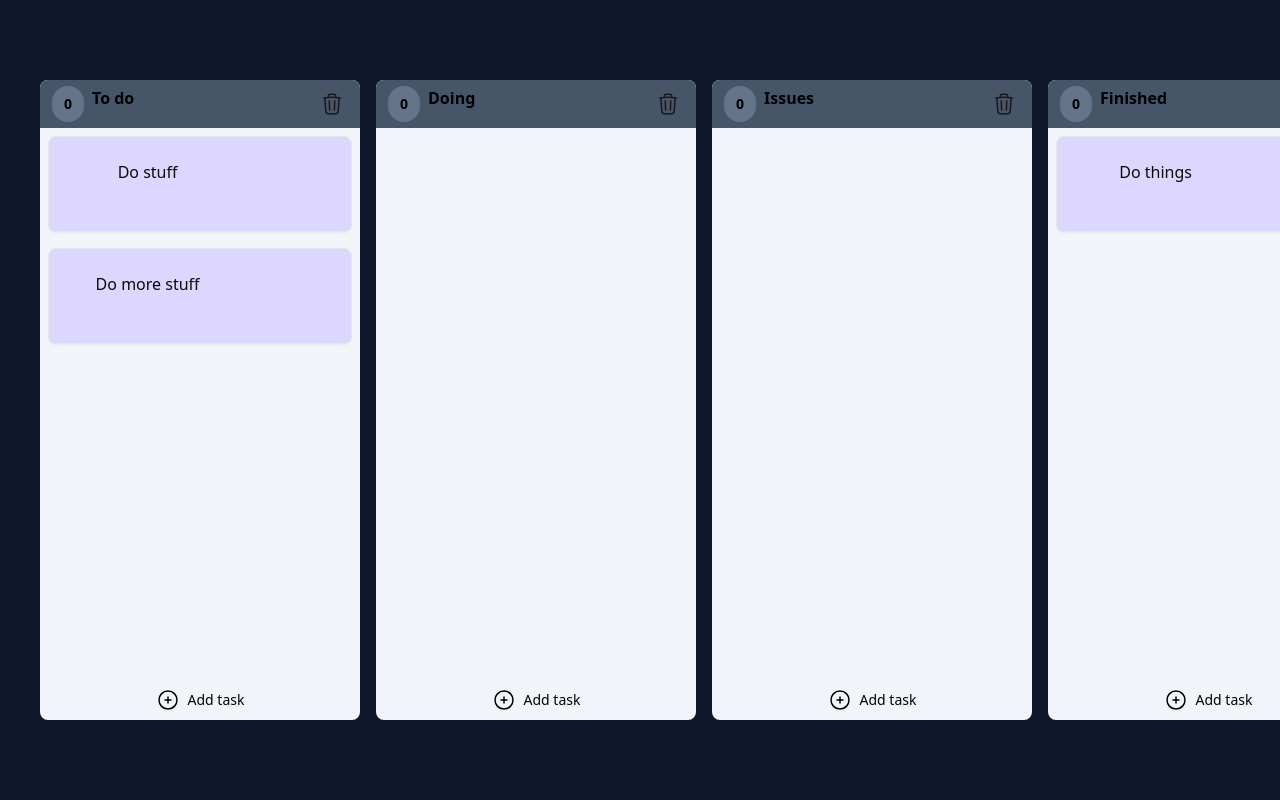
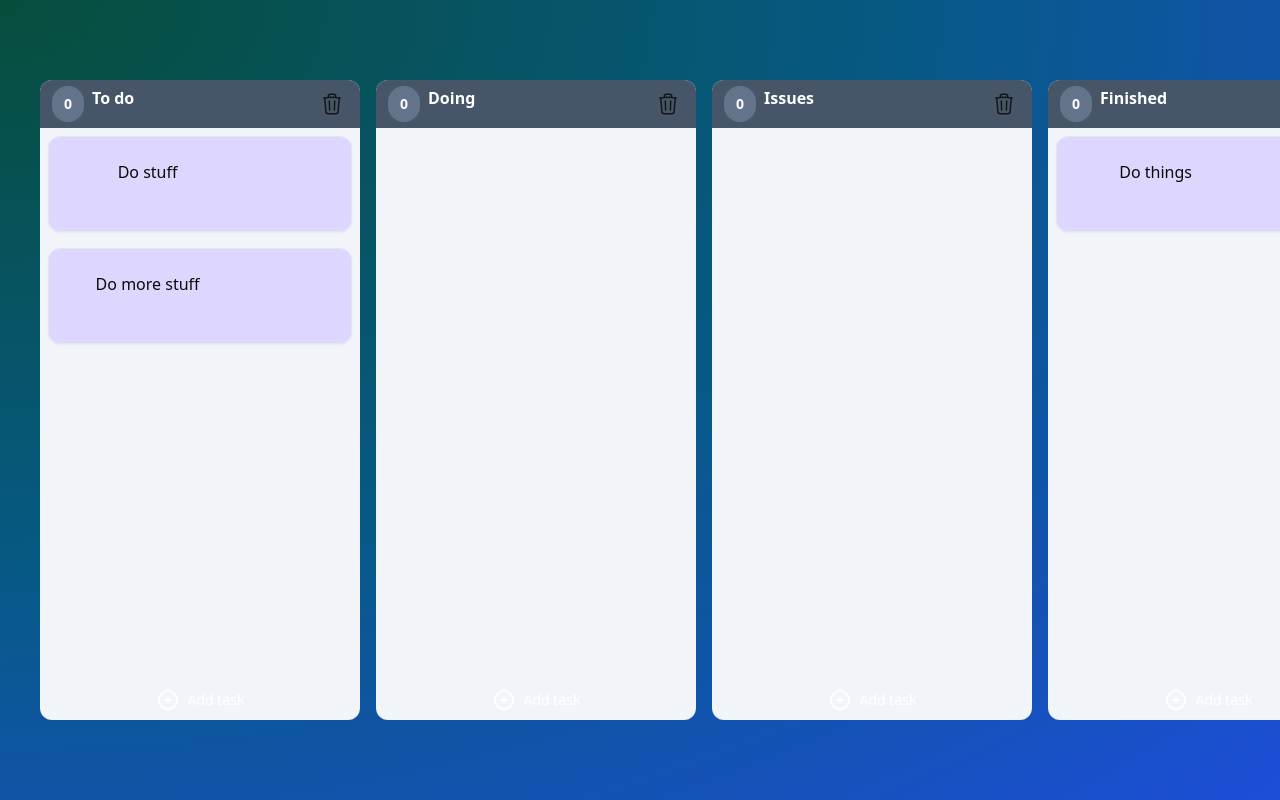
Before and after one commit to nixowl/kanban-board, a React (Vite) app: page / in a window 1280 px wide. Built offline with nearby package versions, Linux system fonts and the light colour scheme; the HTML template or start-up script is replaced by a standard one.

Commit message:
add styling to background and scrollbar

```diff
--- a/src/globals.css
+++ b/src/globals.css
@@ -5,7 +5,7 @@
 html,
 body,
 #root {
-  @apply bg-slate-900 h-full box-border
+  @apply bg-[radial-gradient(ellipse_at_top_left,_var(--tw-gradient-stops))] from-emerald-900 via-sky-800 to-blue-700 h-full box-border text-white
 }
 
 /* width */
@@ -21,21 +21,18 @@ body,
 }/* width */
 ::-webkit-scrollbar {
   width: 10px;
+  height: 13px;
 }
 
 /* Track */
 ::-webkit-scrollbar-track {
-  @apply bg-violet-200
+  @apply bg-transparent
 }
 
-/* Handle */
-::-webkit-scrollbar-thumb {
-  background: #888;
-}
 
 /* Handle on hover */
 ::-webkit-scrollbar-thumb:hover {
-  background: #555;
+  @apply bg-primary/90
 }
 
 /* Handle */
@@ -43,55 +40,66 @@ body,
   @apply bg-primary rounded-xl
 }
 
-/* Handle on hover */
-::-webkit-scrollbar-thumb:hover {
-  background: #555;
-}
-
 
 @layer base {
   :root {
     --background: 0 0% 100%;
-    --foreground: 20 14.3% 4.1%;
+    --foreground: 0 0% 3.9%;
+
     --card: 0 0% 100%;
-    --card-foreground: 20 14.3% 4.1%;
+    --card-foreground: 0 0% 3.9%;
+
     --popover: 0 0% 100%;
-    --popover-foreground: 20 14.3% 4.1%;
-    --primary: 24 9.8% 10%;
-    --primary-foreground: 60 9.1% 97.8%;
-    --secondary: 60 4.8% 95.9%;
-    --secondary-foreground: 24 9.8% 10%;
-    --muted: 60 4.8% 95.9%;
-    --muted-foreground: 25 5.3% 44.7%;
-    --accent: 60 4.8% 95.9%;
-    --accent-foreground: 24 9.8% 10%;
+    --popover-foreground: 0 0% 3.9%;
+
+    --primary: 0 0% 9%;
+    --primary-foreground: 0 0% 98%;
+
+    --secondary: 0 0% 96.1%;
+    --secondary-foreground: 0 0% 9%;
+
+    --muted: 0 0% 96.1%;
+    --muted-foreground: 0 0% 45.1%;
+
+    --accent: 0 0% 96.1%;
+    --accent-foreground: 0 0% 9%;
+
     --destructive: 0 84.2% 60.2%;
-    --destructive-foreground: 60 9.1% 97.8%;
-    --border: 20 5.9% 90%;
-    --input: 20 5.9% 90%;
-    --ring: 20 14.3% 4.1%;
-    --radius: 0.5rem;
+    --destructive-foreground: 0 0% 98%;
+
+    --border: 0 0% 89.8%;
+    --input: 0 0% 89.8%;
+    --ring: 0 0% 3.9%;
+    --radius: 0.75rem;
   }
 
   .dark {
-    --background: 20 14.3% 4.1%;
-    --foreground: 60 9.1% 97.8%;
-    --card: 20 14.3% 4.1%;
-    --card-foreground: 60 9.1% 97.8%;
-    --popover: 20 14.3% 4.1%;
-    --popover-foreground: 60 9.1% 97.8%;
-    --primary: 60 9.1% 97.8%;
-    --primary-foreground: 24 9.8% 10%;
-    --secondary: 12 6.5% 15.1%;
-    --secondary-foreground: 60 9.1% 97.8%;
-    --muted: 12 6.5% 15.1%;
-    --muted-foreground: 24 5.4% 63.9%;
-    --accent: 12 6.5% 15.1%;
-    --accent-foreground: 60 9.1% 97.8%;
+    --background: 0 0% 3.9%;
+    --foreground: 0 0% 98%;
+
+    --card: 0 0% 3.9%;
+    --card-foreground: 0 0% 98%;
+
+    --popover: 0 0% 3.9%;
+    --popover-foreground: 0 0% 98%;
+
+    --primary: 0 0% 98%;
+    --primary-foreground: 0 0% 9%;
+
+    --secondary: 0 0% 14.9%;
+    --secondary-foreground: 0 0% 98%;
+
+    --muted: 0 0% 14.9%;
+    --muted-foreground: 0 0% 63.9%;
+
+    --accent: 0 0% 14.9%;
+    --accent-foreground: 0 0% 98%;
+
     --destructive: 0 62.8% 30.6%;
-    --destructive-foreground: 60 9.1% 97.8%;
-    --border: 12 6.5% 15.1%;
-    --input: 12 6.5% 15.1%;
-    --ring: 24 5.7% 82.9%;
+    --destructive-foreground: 0 0% 98%;
+
+    --border: 0 0% 14.9%;
+    --input: 0 0% 14.9%;
+    --ring: 0 0% 83.1%;
   }
 }
```
